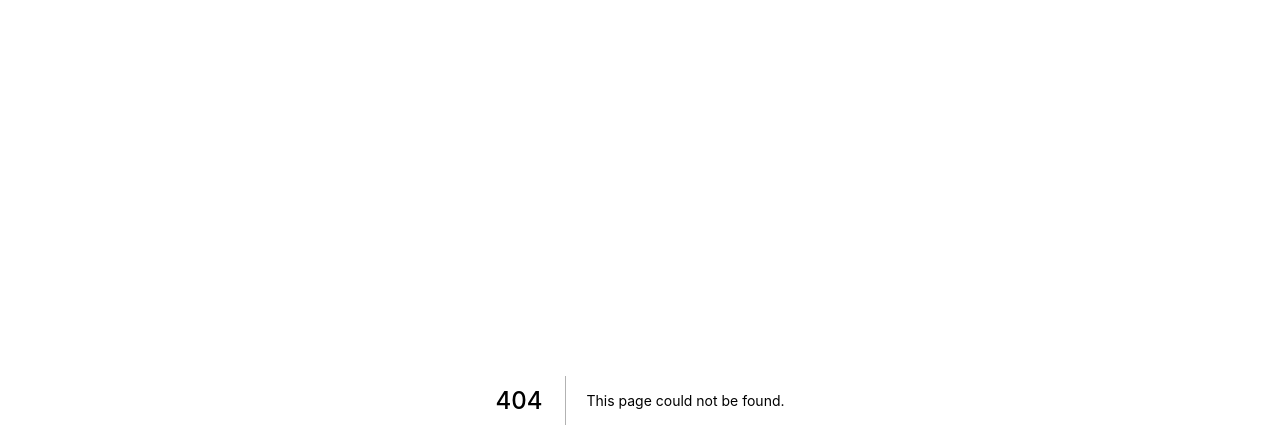
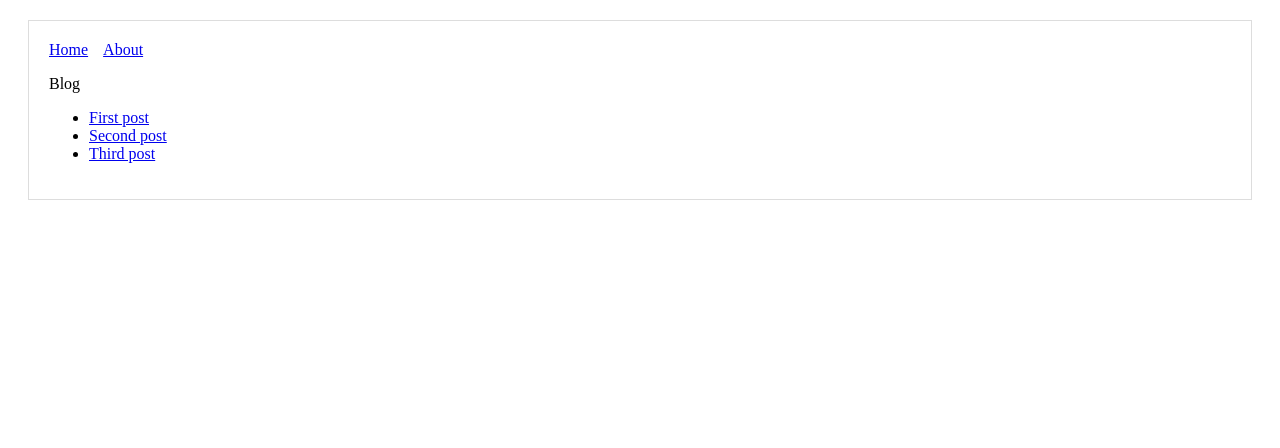
Before and after one commit to NikolasMelui/nextjs-test, a Next.js app: page /posts in a window 1280 px wide. Before the commit this address had no page. Shown: the top 448 px of the page. Built offline with nearby package versions, Linux system fonts and the light colour scheme.

Commit message:
Add posts page

```diff
--- /dev/null
+++ b/pages/posts.js
@@ -0,0 +1,23 @@
+import Layout from "../components/MyLayout";
+import Link from "next/link";
+
+const PostLink = props => (
+  <li>
+    <Link href="/posts/[id]" as={`/posts/${props.id}`}>
+      <a>{props.id}</a>
+    </Link>
+  </li>
+);
+
+const Posts = () => (
+  <Layout>
+    <p>Blog</p>
+    <ul>
+      <PostLink id="First post" />
+      <PostLink id="Second post" />
+      <PostLink id="Third post" />
+    </ul>
+  </Layout>
+);
+
+export default Posts;
```
Also changed, not shown: pages/post.js (deleted, +0 -11 lines).
